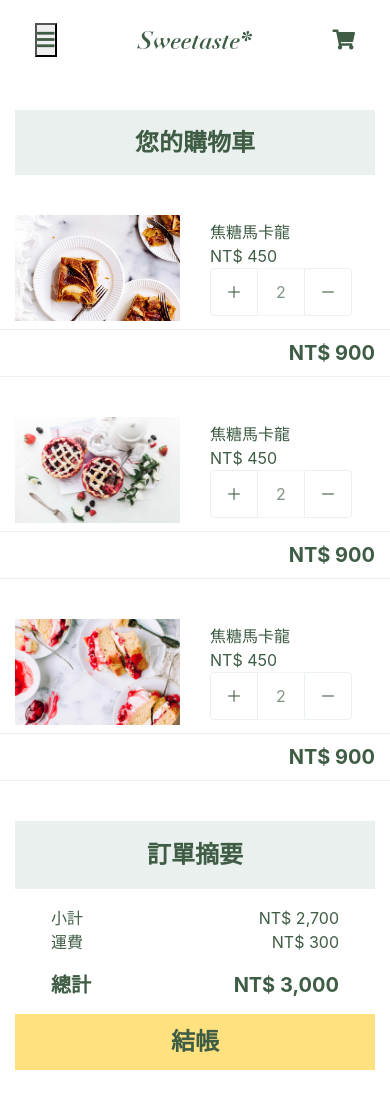
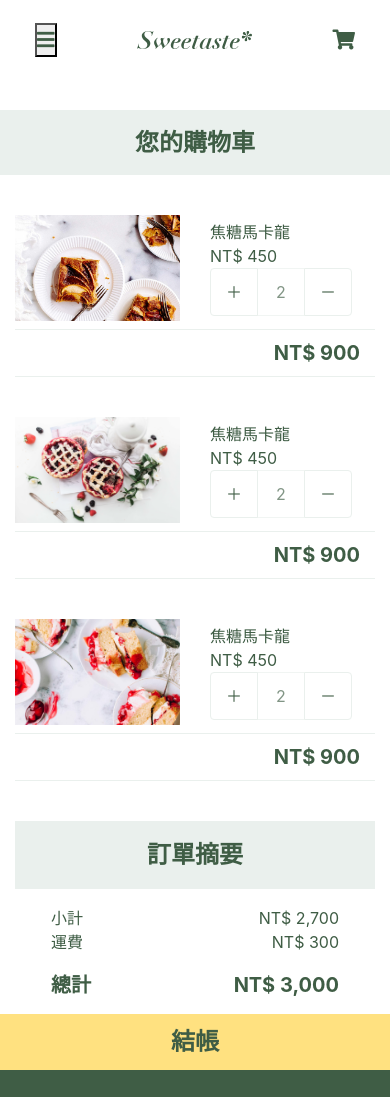
Before and after one commit to ShengHsiang/sweetaste-gulp-scss, a website: page public/cart.html in a window 390 px wide. Shown: the top 1097 px of the page. Drawn offline with Linux system fonts and the light colour scheme.

Commit message:
update cart page detail

```diff
--- a/public/cart.html
+++ b/public/cart.html
@@ -73,7 +73,7 @@
                                         </div>
                                     </div>
                                 </div>
-                                <div class="col-md-3 col-12 cart-item-price">
+                                <div class="col-md-3 cart-item-price">
                                     <span>NT$ 900</span>
                                 </div>
                                 <div class="col-md-1 cart-item-del">
@@ -99,7 +99,7 @@
                                         </div>
                                     </div>
                                 </div>
-                                <div class="col-md-3 col-12 cart-item-price">
+                                <div class="col-md-3 cart-item-price">
                                     <span>NT$ 900</span>
                                 </div>
                                 <div class="col-md-1 cart-item-del">
@@ -125,7 +125,7 @@
                                         </div>
                                     </div>
                                 </div>
-                                <div class="col-md-3 col-12 cart-item-price">
+                                <div class="col-md-3 cart-item-price">
                                     <span>NT$ 900</span>
                                 </div>
                                 <div class="col-md-1 cart-item-del">
@@ -169,7 +169,7 @@
         </div>
     </section>
 
-    <section class="subscribe mt-5">
+    <section class="subscribe">
         <div class="container">
             <div class="row align-items-center">
                 <div class="col-md-6 col-12 sub-slogan">
--- a/source/stylesheets/customize/_cart.scss
+++ b/source/stylesheets/customize/_cart.scss
@@ -1,10 +1,11 @@
 .cart-content {
     margin-top: 30px;
+    margin-bottom: 40px;
     a:hover {
         text-decoration: none;
     }
     @media(max-width: 767px) {
-
+        margin-bottom: 0px;
     }
 }
 
@@ -23,7 +24,8 @@
         font-size: 24px;
     }
     @media (max-width:767px) {
-
+        width: auto;
+        margin: 0 -15px;
     }
 }
 .cart-list {
@@ -117,6 +119,8 @@
             text-align: right;
             border-top: 1px solid #EAF0ED;
             border-bottom: 1px solid #EAF0ED;
+            margin-right: 15px;
+            margin-left: 15px;
         }
     }
 
@@ -225,6 +229,12 @@
         transition: all 0.3s;
         cursor: pointer;
     }
+
+    @media (max-width: 767px) {
+        width: auto;
+        margin-left: -15px;
+        margin-right: -15px;
+    }
 }
 
 // .cart-info-btn-a {
```
Also changed, not shown: source/cart.html (+4 -4 lines), public/stylesheets/all.css, 1 other file.
